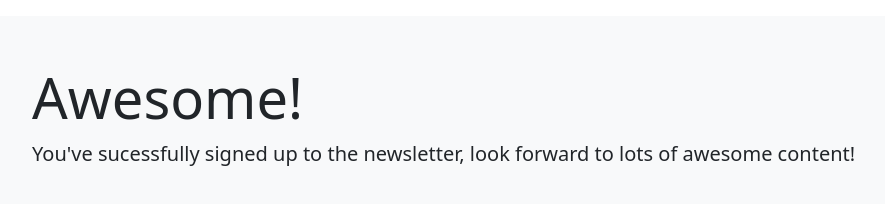
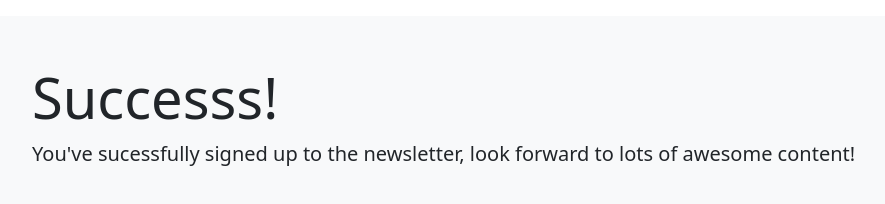
Before and after one commit to Z-Hughes/Newsletter-Signup, a website: page success.html in a window 1280 px wide. Shown: the whole page, without its empty margins (32-917 px from the left). Drawn offline with nearby package versions, Linux system fonts and the light colour scheme.

Commit message:
Change success page h1

```diff
--- a/success.html
+++ b/success.html
@@ -13,7 +13,7 @@
 <body>
 
   <div class="bg-light p-5 rounded-lg m-3">
-    <h1 class="display-4">Awesome!</h1>
+    <h1 class="display-4">Successs!</h1>
     <p class="lead">You've sucessfully signed up to the newsletter, look forward to lots of awesome content!</p>
   </div>
 
```
